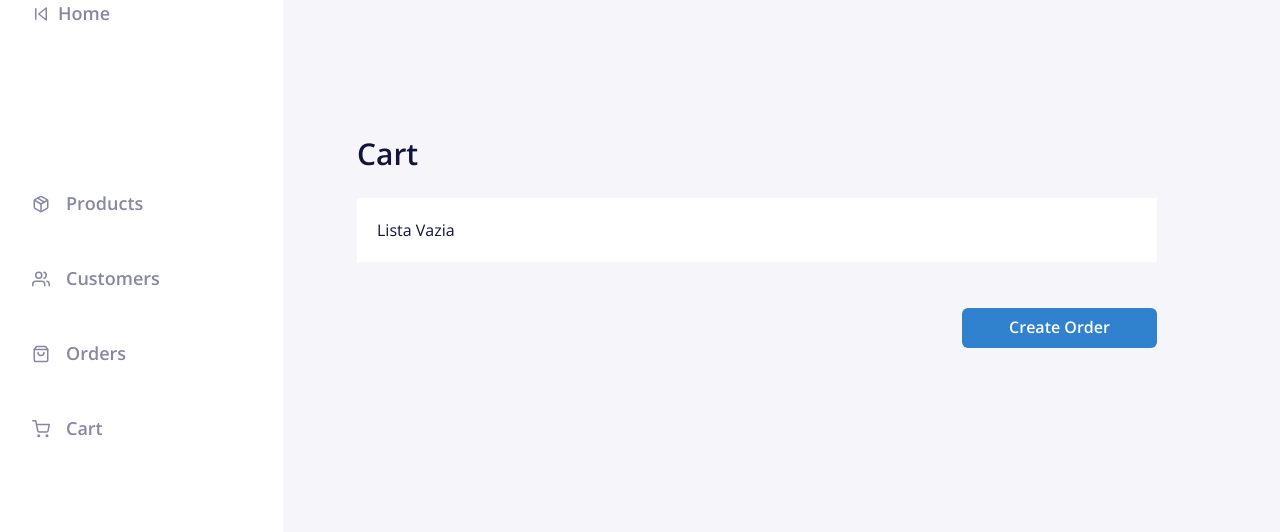
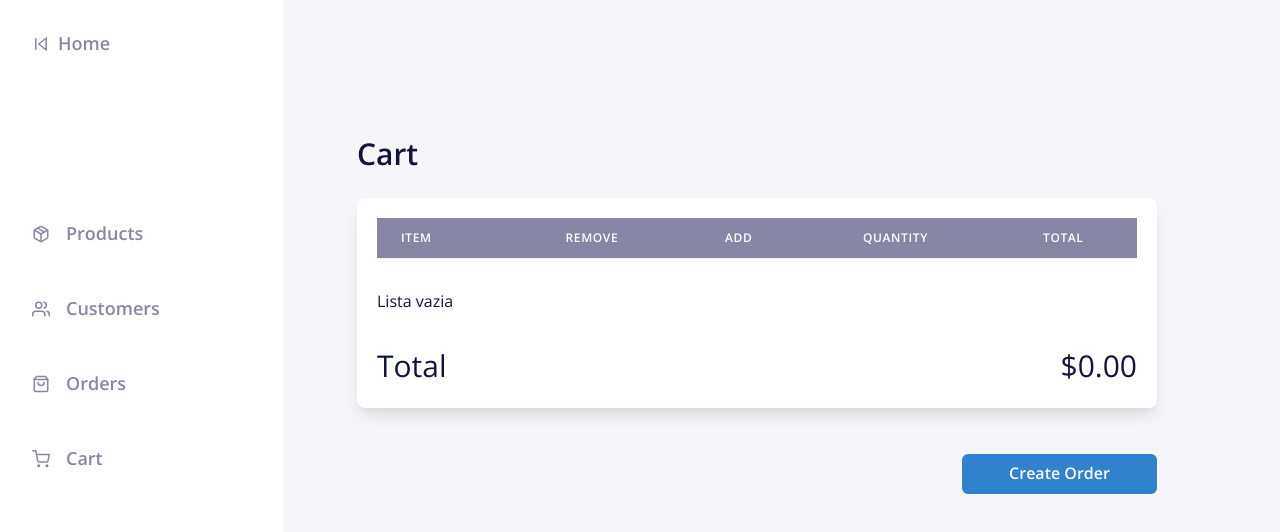
Before and after one commit to Jose-Caldas/jrc-app-store, a Next.js app: page /cart in a window 1280 px wide. Shown: the top 532 px of the page. Built offline with nearby package versions, Linux system fonts and the light colour scheme.

Commit message:
add: table in component cart

```diff
--- a/src/components/ProductItem.tsx
+++ b/src/components/ProductItem.tsx
@@ -5,6 +5,7 @@ import { useStore } from "../pages/productsList";
 import { numberFormat } from "../utils/numberFormat";
 
 export function ProductItem({ name, price, _id }) {
+  const bears = useStore((state) => state.bears);
   const increasePopulation = useStore((state) => state.increasePopulation);
   const onRemoveToCart = useStore((state) => state.removeFromCart);
 
@@ -44,6 +45,7 @@ export function ProductItem({ name, price, _id }) {
             <Button onClick={() => increasePopulation()} bg="transparent">
               <Icon as={FiPlusCircle} color="#577BF9" fontSize="20px" />
             </Button>
+            {bears}
           </Flex>
         </Flex>
       </Box>
--- a/src/components/SideBar.tsx
+++ b/src/components/SideBar.tsx
@@ -26,7 +26,7 @@ export function SideBar() {
       color="#8886A5"
     >
       {/* <Icon as={FiSkipBack} /> */}
-      <Flex alignItems="center" cursor="pointer">
+      <Flex alignItems="center" cursor="pointer" mt="30px">
         <Icon as={FiSkipBack} />
         <Link href="/dashboard">
           <Text ml="8px">Home</Text>
--- a/src/pages/cart.tsx
+++ b/src/pages/cart.tsx
@@ -1,4 +1,19 @@
-import { Flex, Text, Box, Button, Icon } from "@chakra-ui/react";
+import {
+  Flex,
+  Text,
+  Box,
+  Button,
+  Icon,
+  HStack,
+  Grid,
+  GridItem,
+  Table,
+  Thead,
+  Th,
+  Tr,
+  Tbody,
+  Td,
+} from "@chakra-ui/react";
 import { useRouter } from "next/router";
 import { useForm } from "react-hook-form";
 import { SideBar } from "../components/SideBar";
@@ -7,9 +22,11 @@ import Link from "next/link";
 import { useEffect } from "react";
 import nookies from "nookies";
 import { FiMinusCircle, FiPlusCircle } from "react-icons/fi";
+import { numberFormat } from "../utils/numberFormat";
 
 export default function Cart() {
   const { formState } = useForm();
+
   const onRemoveToCart = useStore((state) => state.removeFromCart);
   const onAddToCart = useStore((state) => state.addToCart);
 
@@ -33,6 +50,9 @@ export default function Cart() {
     }
   }, []);
 
+  // const total = cart.reduce((acc, price) => acc + price);
+  // console.log(total);
+
   return (
     <Flex>
       <SideBar />
@@ -47,17 +67,36 @@ export default function Cart() {
           bg="#FFFFFF"
           justifyContent="space-between"
           p="20px"
+          boxShadow="lg"
+          borderRadius="8px"
         >
-          {cart?.length === 0
-            ? "Lista Vazia"
-            : cart?.map((product) => (
-                <Flex key={product._id} align="center">
-                  <Text w="267px" mx="60px">
-                    {product.name}
-                  </Text>
-                  <Flex justify="center" align="center" mr="30px">
+          <Table>
+            <Thead>
+              <Tr color="white" bg="#8886A5">
+                <Th color="white">Item</Th>
+                <Th textAlign="center" color="white">
+                  Remove
+                </Th>
+                <Th textAlign="center" color="white">
+                  Add
+                </Th>
+                <Th textAlign="center" color="white">
+                  Quantity
+                </Th>
+                <Th textAlign="center" color="white">
+                  Total
+                </Th>
+              </Tr>
+            </Thead>
+            {cart?.length === 0 ? (
+              <Text mt="30px">Lista vazia</Text>
+            ) : (
+              cart.map((product) => (
+                <Tbody color="#8886A5">
+                  <Tr key={product._id}>
+                    <Td w="290px">{product.name}</Td>
+                    <Td textAlign="center">
                       <Button
-                      w="50px"
                         bg="transparent"
                         onClick={() => onRemoveToCart(product._id)}
                       >
@@ -67,21 +106,35 @@ export default function Cart() {
                           fontSize="20px"
                         />
                       </Button>
-                  </Flex>
-                  <Flex justify="center" align="center" mr="80px">
+                    </Td>
+                    <Td textAlign="center">
                       <Button
                         onClick={() => onAddToCart(product)}
-                      w="50px"
                         bg="transparent"
                       >
-                      <Icon as={FiPlusCircle} color="#577BF9" fontSize="20px" />
+                        <Icon
+                          as={FiPlusCircle}
+                          color="#577BF9"
+                          fontSize="20px"
+                        />
                       </Button>
+                    </Td>
+                    <Td textAlign="center">
+                      <Text>0</Text>
+                    </Td>
+                    <Td textAlign="center" color="#8886A5">
+                      <Text>{numberFormat.format(product.price)}</Text>
+                    </Td>
+                  </Tr>
+                </Tbody>
+              ))
+            )}
+          </Table>
+
+          <Flex justify="space-between" fontSize="30px" mt="30px">
+            <Text>Total</Text>
+            <Text>{numberFormat.format(0)}</Text>
           </Flex>
-                  <Flex align="center" justify="center" w="60px">
-                    <Text textAlign="center">{product.price}</Text>
-                  </Flex>
-                </Flex>
-              ))}
         </Box>
         <Flex justify="flex-end" mt="46px">
           <Link href="/orders">
--- a/src/pages/productsList.tsx
+++ b/src/pages/productsList.tsx
@@ -1,4 +1,4 @@
-import { Flex, Spinner, Text } from "@chakra-ui/react";
+import { Flex, Spinner, Text, Button } from "@chakra-ui/react";
 import { useQuery } from "react-query";
 
 import { ProductItem } from "../components/ProductItem";
@@ -94,9 +94,9 @@ export default function ProductsList() {
                     name={product.name}
                     price={product.price}
                   />
-                  <button onClick={() => onAddToCart(product)}>
-                    Add to cart
-                  </button>
+                  <Button onClick={() => onAddToCart(product)}>
+                    <Text mr="10px">Add to cart</Text>
+                  </Button>
                 </Flex>
               );
             })}
```
Lines whose indentation alone changed are shown as unchanged.
